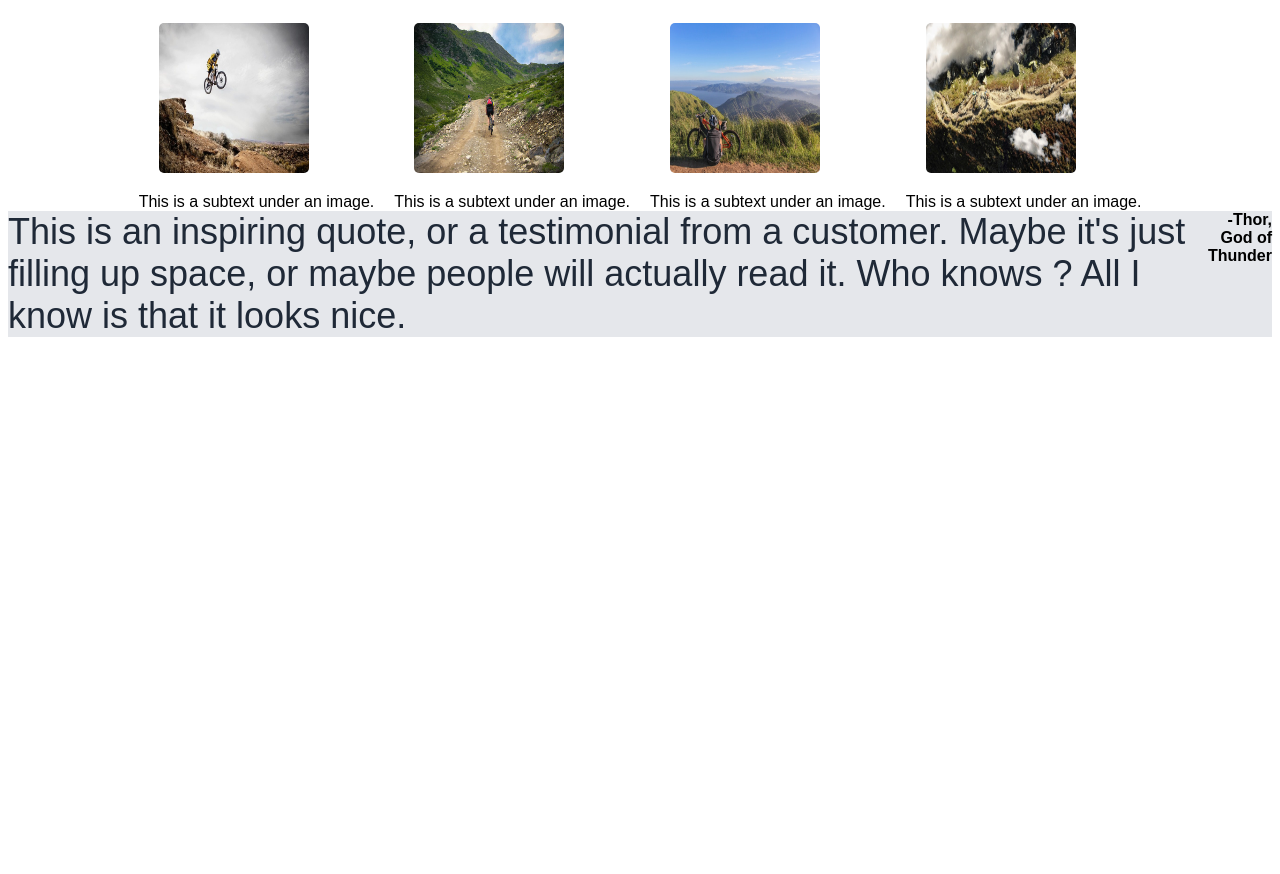
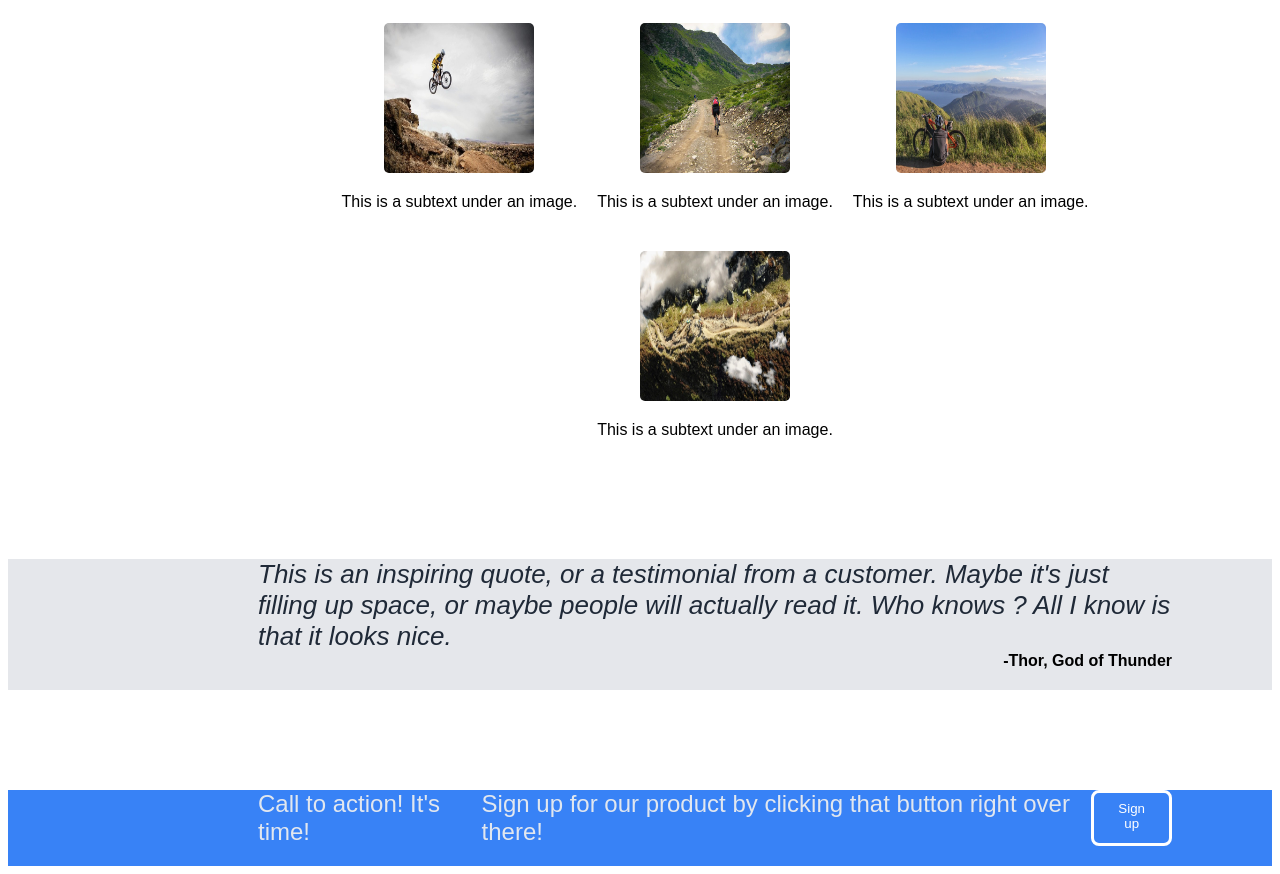
Before and after one commit to florinmahaleanu/primo, a plain HTML site: page index.html in a window 1280 px wide. Shown: the part 482-1356 px from the top of the page. Before the commit the page ends 827 px from the top, so only its background shows below. Drawn offline with Linux system fonts and the light colour scheme.

Commit message:
one sections left

```diff
--- a/index.html
+++ b/index.html
@@ -55,10 +55,18 @@
 
  <div class="quote">
      <div class="quote1">
-         This is an inspiring quote, or a testimonial from a customer. Maybe it's just filling up space, or maybe people will actually read it. Who knows ? All I know is that it looks nice.
+         <em>This is an inspiring quote, or a testimonial from a customer. Maybe it's just filling up space, or maybe people will actually read it. Who knows ? All I know is that it looks nice.</em>
      </div>
      <div class="author">-Thor, God of Thunder</div>
  </div>
 
+ <div class="call">
+     <div class="call-text">
+        <div class="call-first">Call to action! It's time!</div>
+        <div class="call-second">Sign up for our product by clicking that button right over there!</div>
+     </div>
+     <button class="not">Sign up</button>
+ </div>
+
 </body>
 </html>
--- a/style.css
+++ b/style.css
@@ -96,19 +96,28 @@ h3 {
 .infopics {
     display: flex;
     justify-content: center;
+    align-items: center;
     flex-direction: column;
     text-align: center;
 }
+   .text {
+       display: flex;
+       justify-content: center;
+   }
 
 .images {
     display: flex;
     justify-content: center;
     gap: 20px;
     word-wrap: wrap;
+    padding-left: 250px;
+    padding-right: 100px;
+    padding-bottom: 20px;
+    flex-wrap: wrap;
 }
 
 div.quote1 {
-    font-size: 36px;
+    font-size: 26px;
     color: #1F2937;
     font-weight: italic;
 }
@@ -118,8 +127,51 @@ font-weight: bold;
 text-align: right;
 }
 
+.quote1 {
+    display: flex;
+    justify-content: flex-start;
+}
+
+.author {
+    display: flex;
+    justify-content: flex-end;
+}
+
 .quote {
+    margin-top: 100px;
     background: #E5E7EB;
+    padding-left: 250px;
+    padding-right: 100px;
+    padding-bottom: 20px;
+}
+.call {
+    margin-top: 100px;
+    background: #3882F6;
+    padding-left: 250px;
+    padding-right: 100px;
+    padding-bottom: 20px;
+    color: #eeee;
+    font-size: 24px;
+}
+
+.not {
+    border-style: solid;
+    border-color: white;
     display: flex;
-    justify-content: center;
+    flex: 1;
 }
+
+.call-text {
+    display: flex;
+    justify-content: flex-start;
+}
+
+.call-text {
+    display: flex;
+    align-items: flex-start;
+    justify-content: space-between;
+}
+
+.call {
+    display: flex;
+}
```
